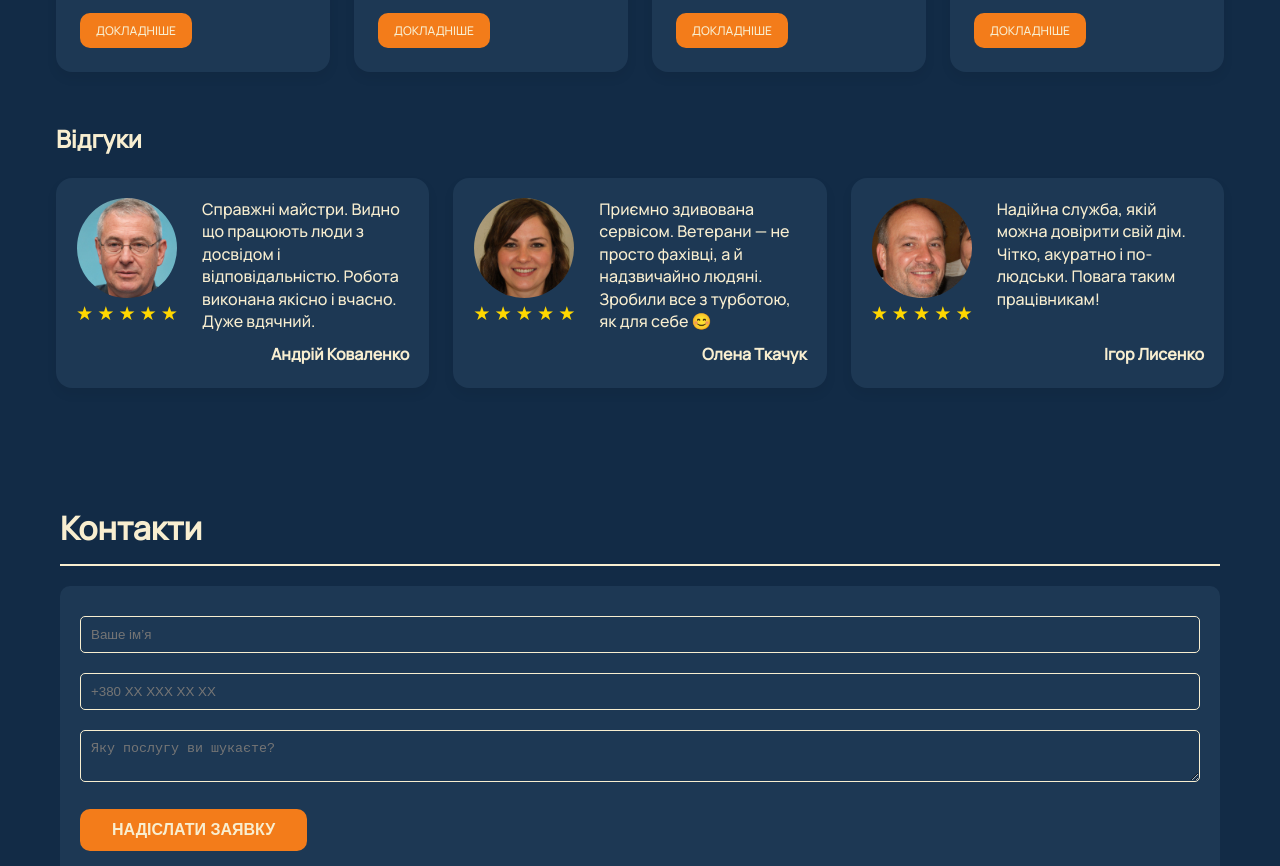
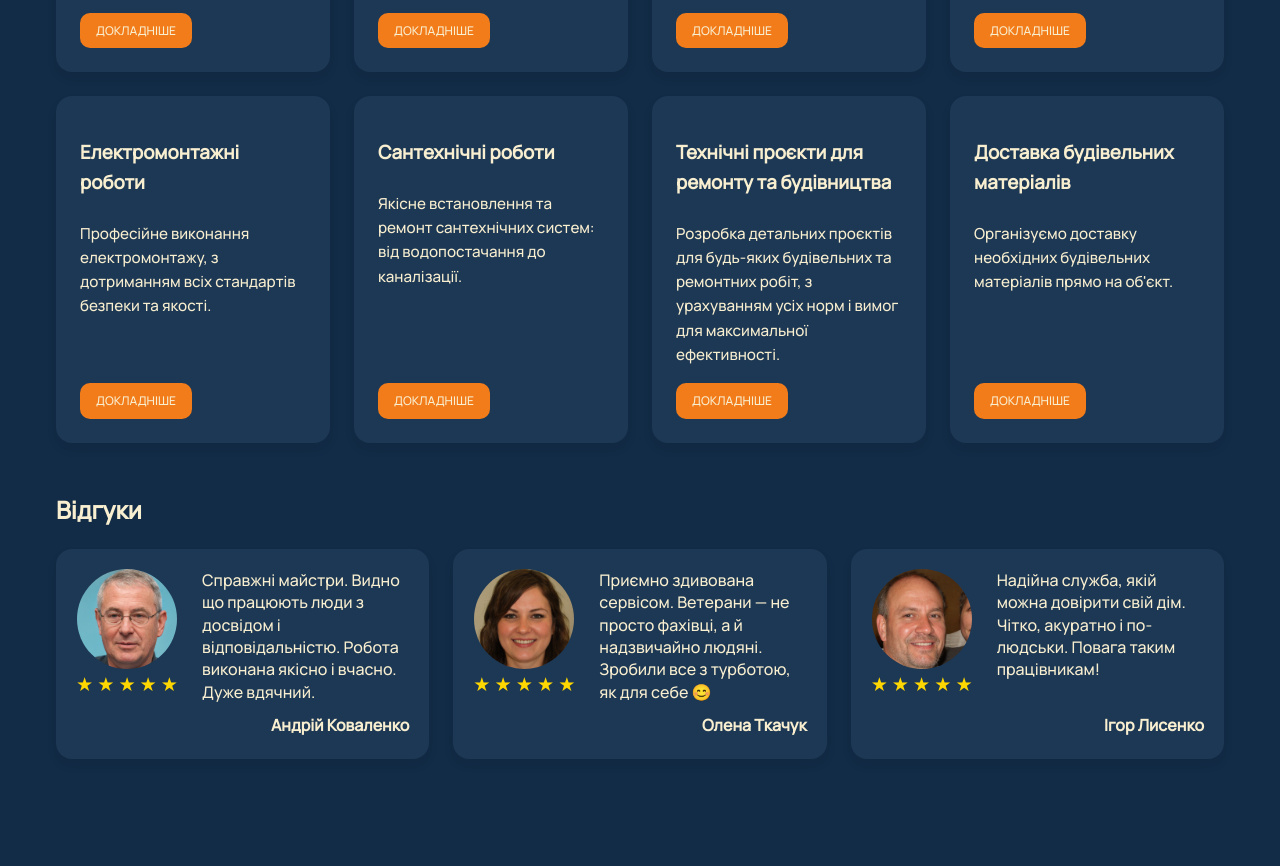
Before and after one commit to Kragupo/Domova-Sluzhba, a plain HTML site: page index.html in a window 1280 px wide. Shown: the part 3296-4162 px from the top of the page. Drawn offline with Linux system fonts and the light colour scheme.

Commit message:
Update index.html

```diff
--- a/index.html
+++ b/index.html
@@ -154,6 +154,26 @@
                 <p>Якісне нанесення фарби на стіни та стелі з дотриманням усіх технологій.</p>
                 <a onclick="document.getElementById('contact').scrollIntoView({ behavior: 'smooth' })">Докладніше</a>
             </div>
+	    <div class="card">
+                <h3>Електромонтажні роботи</h3>
+                <p>Професійне виконання електромонтажу, з дотриманням всіх стандартів безпеки та якості.</p>
+                <a onclick="document.getElementById('contact').scrollIntoView({ behavior: 'smooth' })">Докладніше</a>
+            </div>
+	    <div class="card">
+                <h3>Сантехнічні роботи</h3>
+                <p>Якісне встановлення та ремонт сантехнічних систем: від водопостачання до каналізації.</p>
+                <a onclick="document.getElementById('contact').scrollIntoView({ behavior: 'smooth' })">Докладніше</a>
+            </div>
+	    <div class="card">
+                <h3>Технічні проєкти для ремонту та будівництва</h3>
+                <p>Розробка детальних проєктів для будь-яких будівельних та ремонтних робіт, з урахуванням усіх норм і вимог для максимальної ефективності.</p>
+                <a onclick="document.getElementById('contact').scrollIntoView({ behavior: 'smooth' })">Докладніше</a>
+            </div>
+	    <div class="card">
+                <h3>Доставка будівельних матеріалів</h3>
+                <p>Організуємо доставку необхідних будівельних матеріалів прямо на об'єкт.</p>
+                <a onclick="document.getElementById('contact').scrollIntoView({ behavior: 'smooth' })">Докладніше</a>
+            </div>
         </div>
     </div>
 
```
